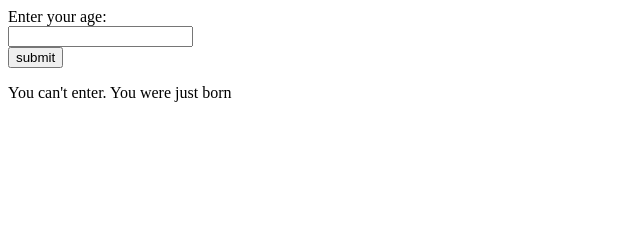
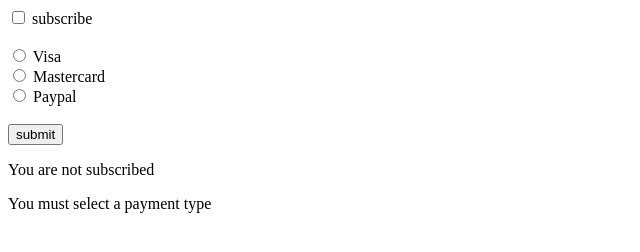
Before and after one commit to GodMako/Java.learning, a plain HTML site: page index.html in a window 1280 px wide. Both pictures are taken after a click on the button "submit". Shown: the whole page, without its empty margins (0-640 px from the left). Drawn offline with Linux system fonts and the light colour scheme.

Commit message:
Checked property in javascript

```diff
--- a/index.html
+++ b/index.html
@@ -7,10 +7,21 @@
     <link rel="stylesheet" href="style.css" />
   </head>
   <body>
-    <label>Enter your age:</label><br />
-    <input type="text" id="myText" /><br />
+    <input type="checkbox" id="myCheckBox" />
+    <label for="myCheckBox">subscribe</label><br /><br />
+
+    <input type="radio" id="visaBtn" name="card" />
+    <label for="visaBtn">Visa</label><br />
+    <input type="radio" id="masterCardBtn" name="card" />
+    <label for="masterCardBtn">Mastercard</label><br />
+    <input type="radio" id="payPalBtn" name="card" />
+    <label for="payPalBtn">Paypal</label><br /><br />
+
     <button type="submit" id="mySubmit">submit</button>
-    <p id="resultElement"></p>
+
+    <p id="subResult"></p>
+    <p id="paymentResult"></p>
+
     <script src="index.js"></script>
   </body>
 </html>
--- a/index.js
+++ b/index.js
@@ -197,31 +197,66 @@ myButton.onclick = function(){
 
 // let age = 0;
 
-const myText = document.getElementById("myText");
+// const myText = document.getElementById("myText");
+// const mySubmit = document.getElementById("mySubmit");
+// const resultElement = document.getElementById("resultElement");
+// let age;
+
+// mySubmit.onclick = function(){
+
+//     age = myText.value;
+//     age = Number(age);
+
+
+//     if (age >= 100) {
+//         resultElement.textContent = `You are TOO old to enter this site`;
+//     }
+//     else if(age == 0) {
+//         resultElement.textContent = `You can't enter. You were just born`;
+//     }
+
+//     else if(age >= 18) {
+//         resultElement.textContent = `You are old enough to enter this site`
+//     }
+//     else if(age <0) {
+//         resultElement.textContent = `Your age can't be below 0`;
+//     }
+//     else {
+//         resultElement.textContent =`You must be enter 18+ to enter this site`
+//     }
+// }
+
+// .checked = property that determines the checked state of an
+//             HTML checkbox or radio button element
+
+const myCheckBox = document.getElementById("myCheckBox");
+const visaBtn = document.getElementById("visaBtn");
+const masterCardBtn = document.getElementById("masterCardBtn");
+const payPalBtn = document.getElementById("payPalBtn");
 const mySubmit = document.getElementById("mySubmit");
-const resultElement = document.getElementById("resultElement");
-let age;
+const subResult = document.getElementById("subResult");
+const paymentResult = document.getElementById("paymentResult");
 
 mySubmit.onclick = function(){
 
-    age = myText.value;
-    age = Number(age);
-
-
-    if (age >= 100) {
-        resultElement.textContent = `You are TOO old to enter this site`;
+    if(myCheckBox.checked){
+        subResult.textContent = `You are subscribed`;
     }
-    else if(age == 0) {
-        resultElement.textContent = `You can't enter. You were just born`;
+    else {
+        subResult.textContent = `You are not subscribed`;
     }
 
-    else if(age >= 18) {
-        resultElement.textContent = `You are old enough to enter this site`
+    if(visaBtn.checked) {
+        paymentResult.textContent = `You are paying with Visa`;
     }
-    else if(age <0) {
-        resultElement.textContent = `Your age can't be below 0`;
+    else if (masterCardBtn.checked) {
+        paymentResult.textContent = `You are paying with Mastercard`;
+    }
+    else if(payPalBtn.checked){
+        paymentResult.textContent = `You are paying with PayPal`;
     }
     else {
-        resultElement.textContent =`You must be enter 18+ to enter this site`
+        paymentResult.textContent = `You must select a payment type`;
     }
+
 }
```
